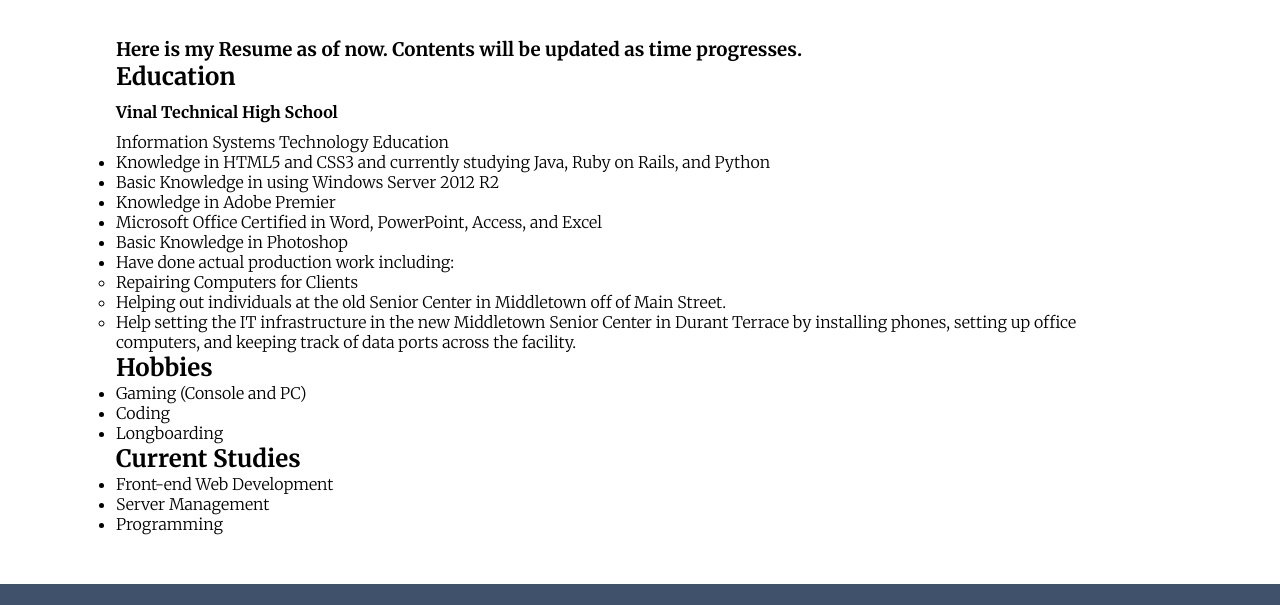
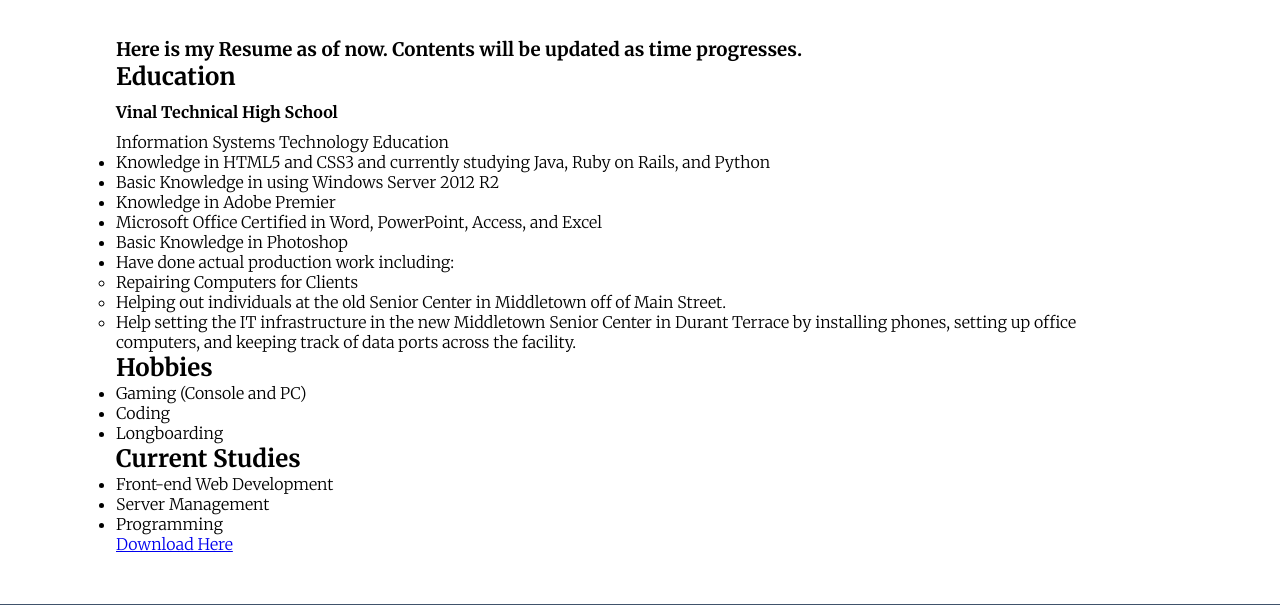
Before and after one commit to cpadua/Portfolio, a plain HTML site: page resume.html in a window 1280 px wide. Shown: the part 883-1488 px from the top of the page. Drawn offline with Linux system fonts and the light colour scheme; files whose address does not match are found by name.

Commit message:
Added download link for resume

```diff
--- a/resume.html
+++ b/resume.html
@@ -80,6 +80,9 @@
           <li>Programming</li>
         </ul>
       </section>
+      <section>
+        <a class="button" href="attachments/resume2015.docx" download="resume2015.docx">Download Here</a>
+      </section>
     </article>
   </div>
   <!--<div class="wrapper-for-content-outside-of-footer">
```
